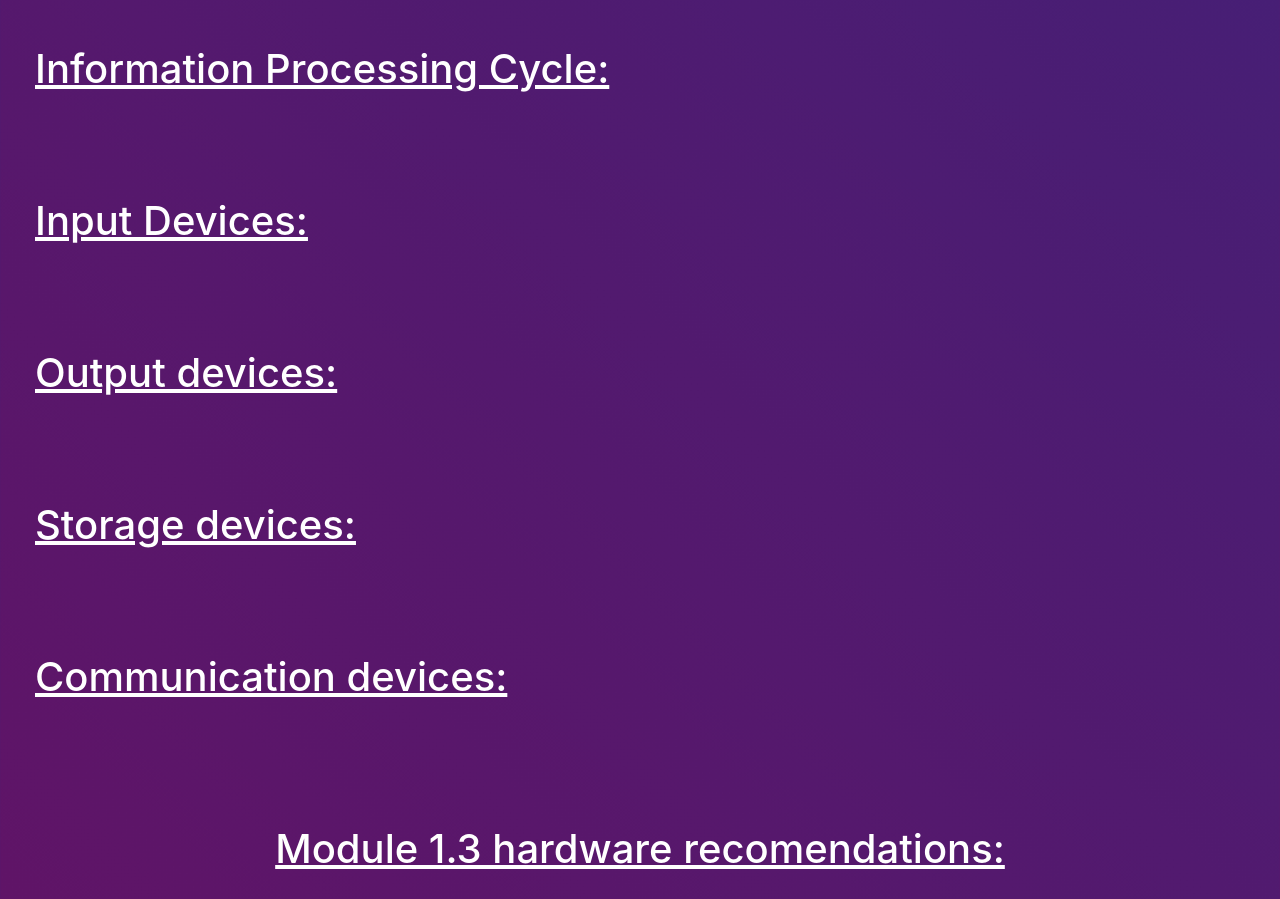
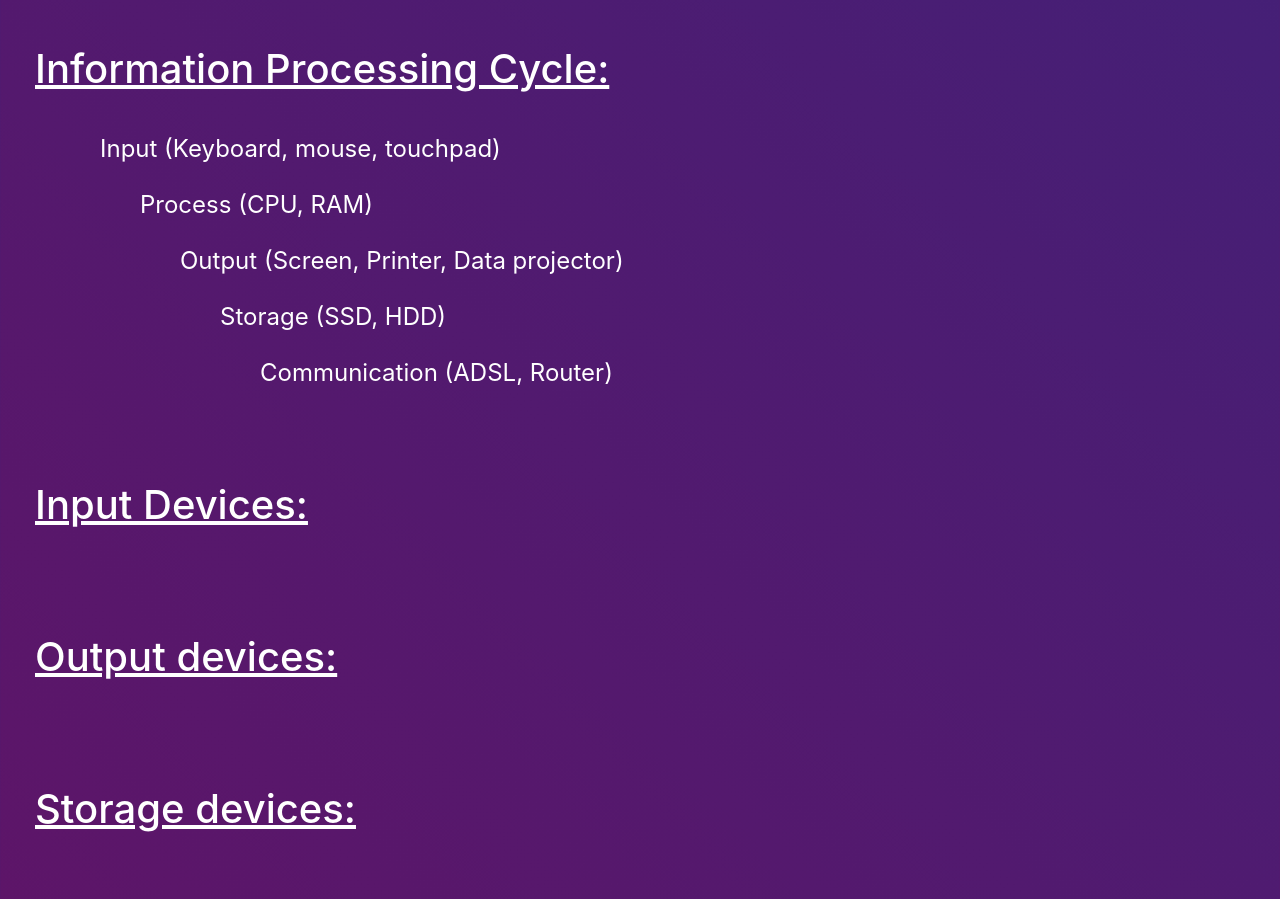
Before and after one commit to Clyde369/TESTCAT, a plain HTML site: page SYSTEM_TECHNOLOGIES.html in a window 1280 px wide. Shown: the part 6040-6939 px from the top of the page. Drawn offline with nearby package versions, Linux system fonts and the light colour scheme.

Commit message:
Add files via upload

```diff
--- a/SYSTEM_TECHNOLOGIES.html
+++ b/SYSTEM_TECHNOLOGIES.html
@@ -255,8 +255,25 @@
 
   <div class="section-one-container">
     <u><h1>Information Processing Cycle:</h1></u>
-    <span></span>
+    <ul>
+      <li>Input (Keyboard, mouse, touchpad)</li>
+      <ul>
+        <li>Process (CPU, RAM)</li>
+        <ul>
+          <li>Output (Screen, Printer, Data projector)</li>
+          <ul>
+            <li>Storage (SSD, HDD)</li>
+            <ul>
+              <li>Communication (ADSL, Router)</li>
+            </ul>
+          </ul>
+        </ul>
+      </ul>
+    </ul>
   </div>
+
+<br>
+
   <div class="section-one-container">
     <u><h1>Input Devices:</h1></u>
     <span></span>
```
